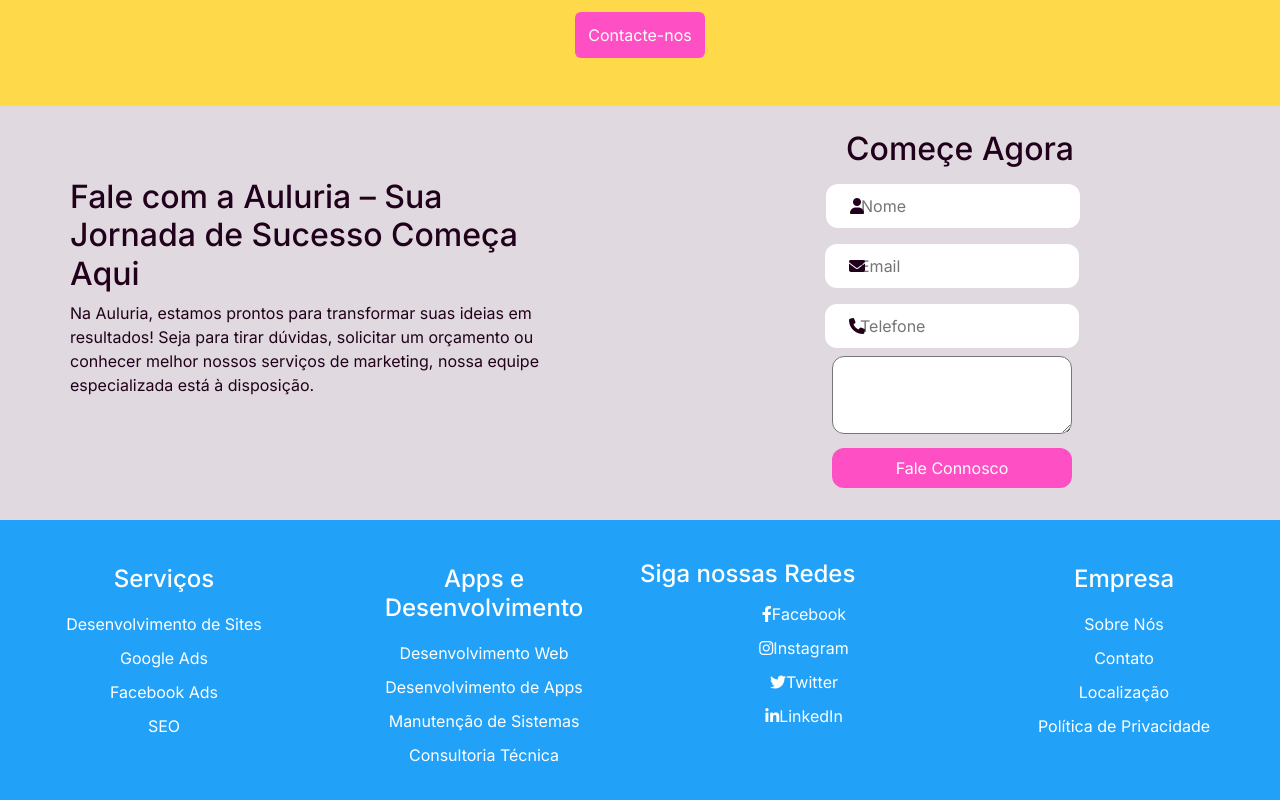
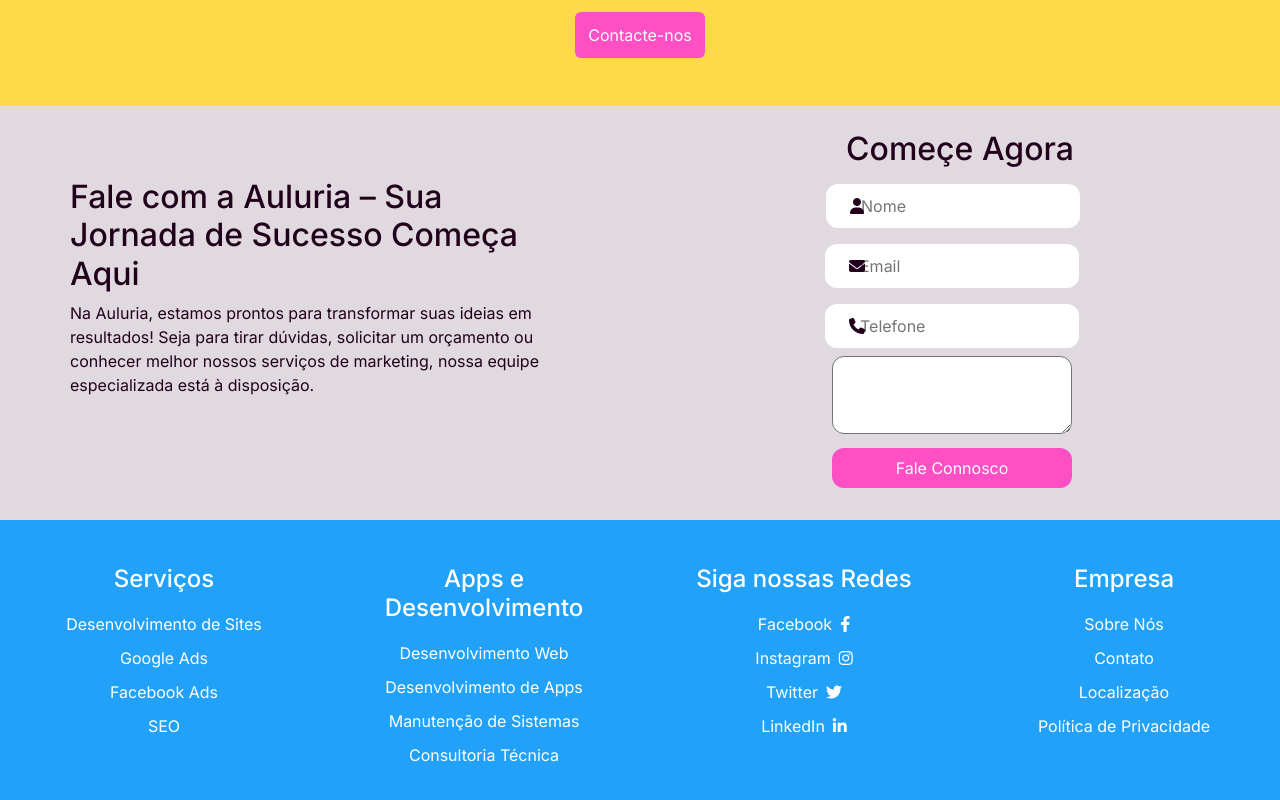
Before and after one commit to m3rcio/algomark2, an Angular app: page / in a window 1280 px wide. Shown: the part 2750-3550 px from the top of the page. Built offline with nearby package versions, Linux system fonts and the light colour scheme.

Commit message:
mudanças no angular.json

```diff
--- a/angular.json
+++ b/angular.json
@@ -42,7 +42,7 @@
                 {
                   "type": "anyComponentStyle",
                   "maximumWarning": "4kB",
-                  "maximumError": "8kB"
+                  "maximumError": "10kB"
                 }
               ],
               "outputHashing": "all"
--- a/src/app/app.component.html
+++ b/src/app/app.component.html
@@ -121,12 +121,13 @@
         </div>
 
         <div class="col-lg-3">
-            <h4>Siga nossas Redes</h4>
+
             <ul>
-                <li><i class="fab fa-facebook-f"></i> Facebook</li>
-                <li><i class="fab fa-instagram"></i> Instagram</li>
-                <li><i class="fab fa-twitter"></i> Twitter</li>
-                <li><i class="fab fa-linkedin-in"></i> LinkedIn</li>
+                 <li><h4>Siga nossas Redes</h4></li>
+                <li> Facebook <i class="fab fa-facebook-f ms-2"></i></li>
+                <li> Instagram <i class="fab fa-instagram ms-2"></i></li>
+                <li> Twitter <i class="fab fa-twitter ms-2"></i></li>
+                <li> LinkedIn <i class="fab fa-linkedin-in ms-2"></i></li>
             </ul>
         </div>
 
```
